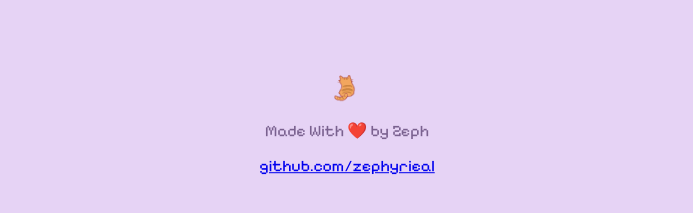
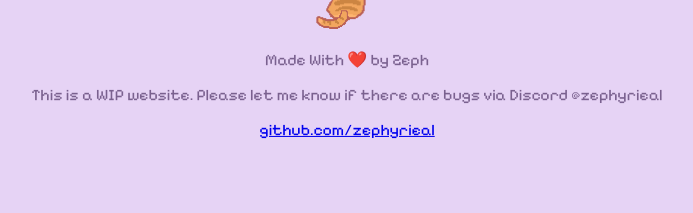
Before and after one commit to zephyrieal/cute-pomodoro-timer, a plain HTML site: page index.html in a window 1280 px wide. Shown: the part 551-764 px from the top of the page, without its empty margins (293-986 px from the left). Drawn offline with Linux system fonts and the light colour scheme; a web font is replaced by a local one.

Commit message:
added footer discord

```diff
--- a/index.html
+++ b/index.html
@@ -57,6 +57,7 @@
     <div style = "font-family: Pixelify Sans">
       <img src="Catttt.png" alt="FAT CAT" style="width:10%";>
       <p>Made With ❤️ by Zeph</p>
+      <p>This is a WIP website. Please let me know if there are bugs via Discord @zephyrieal</p>
       <p><a href="https://github.com/zephyrieal">github.com/zephyrieal</a></p>
     </div>
   </footer>
```
